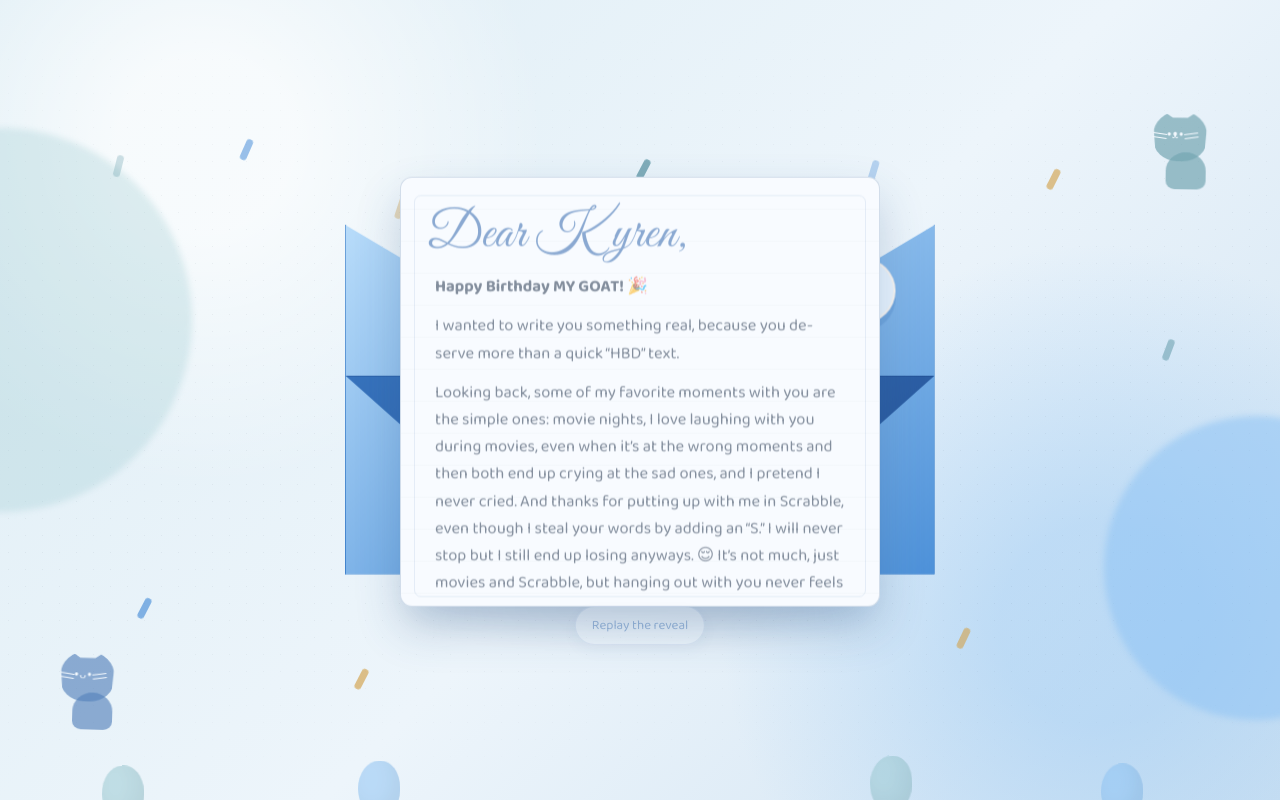
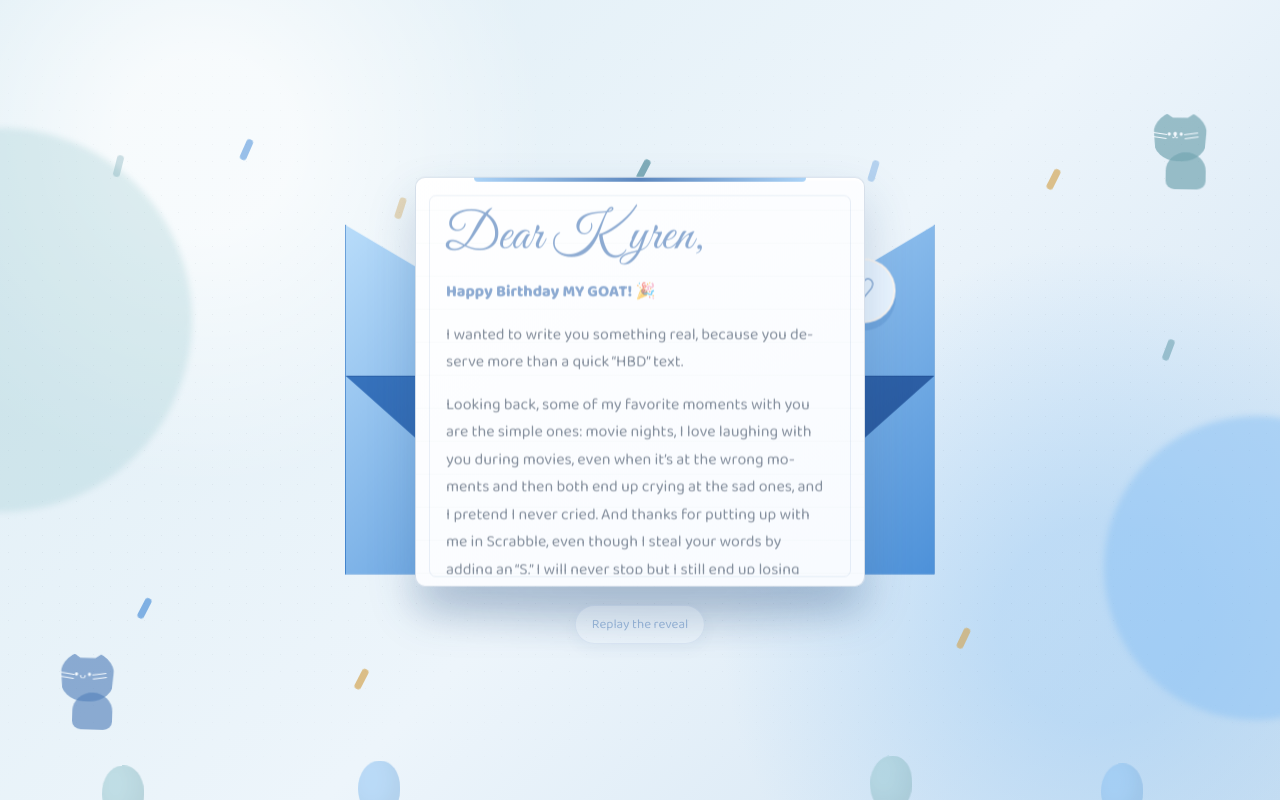
Before and after one commit to ZeeP-Coder/DeezNutz, a website: page frontend/pages/letter.html in a window 1280 px wide. Both pictures are taken after a click on the button "Open the birthday envelope". Drawn offline with Linux system fonts and the light colour scheme.

Commit message:
5th Commit - Final Product I guess

```diff
--- a/frontend/scripts/letter.js
+++ b/frontend/scripts/letter.js
@@ -3,9 +3,35 @@ const openHint = document.getElementById('openHint');
 const resetButton = document.getElementById('resetButton');
 let replayTimer;
 
+const playOpenSound = () => {
+  const AudioContext = window.AudioContext || window.webkitAudioContext;
+  if (!AudioContext) return;
+
+  const context = new AudioContext();
+  const gain = context.createGain();
+  const firstNote = context.createOscillator();
+  const secondNote = context.createOscillator();
+  const start = context.currentTime;
+
+  gain.gain.setValueAtTime(0.0001, start);
+  gain.gain.exponentialRampToValueAtTime(0.05, start + 0.03);
+  gain.gain.exponentialRampToValueAtTime(0.0001, start + 0.5);
+  firstNote.frequency.value = 392;
+  secondNote.frequency.value = 587.33;
+  firstNote.connect(gain);
+  secondNote.connect(gain);
+  gain.connect(context.destination);
+  firstNote.start(start);
+  secondNote.start(start + 0.12);
+  firstNote.stop(start + 0.24);
+  secondNote.stop(start + 0.5);
+  window.setTimeout(() => context.close(), 700);
+};
+
 const openEnvelope = () => {
   if (envelope.classList.contains('is-open')) return;
 
+  playOpenSound();
   envelope.classList.add('is-open');
   envelope.setAttribute('aria-expanded', 'true');
   openHint.setAttribute('aria-hidden', 'true');
--- a/frontend/styles/letter.css
+++ b/frontend/styles/letter.css
@@ -288,14 +288,14 @@ body {
   position: absolute;
   left: 50%;
   top: 0;
-  width: min(72vw, 480px);
-  height: min(72vw, 430px);
+  width: min(69vw, 450px);
+  height: min(72vw, 410px);
   min-height: 300px;
   max-height: 68vh;
   border: 1px solid rgba(59, 101, 151, 0.2);
-  border-radius: 12px;
-  background: var(--cream);
-  box-shadow: 0 22px 45px rgba(40, 83, 132, 0.24);
+  border-radius: 10px;
+  background: linear-gradient(145deg, #ffffff 0%, var(--cream) 100%);
+  box-shadow: 0 24px 48px rgba(40, 83, 132, 0.22), 0 3px 0 rgba(255, 255, 255, 0.9) inset;
   transform-origin: top center;
   transform: translate(-50%, 88px) scale(0.82, 0.16);
   transform-style: preserve-3d;
@@ -309,8 +309,21 @@ body {
   position: absolute;
   inset: 0;
   pointer-events: none;
-  opacity: 0.42;
-  background: repeating-linear-gradient(to bottom, transparent 0 31px, rgba(79, 141, 135, 0.13) 32px);
+  opacity: 0.34;
+  background: repeating-linear-gradient(to bottom, transparent 0 32px, rgba(79, 141, 156, 0.13) 33px);
+}
+
+.paper-letter::before {
+  content: "";
+  position: absolute;
+  top: 0;
+  left: 13%;
+  right: 13%;
+  height: 4px;
+  border-radius: 0 0 999px 999px;
+  background: linear-gradient(90deg, var(--blue-300), var(--blue-700), var(--blue-300));
+  opacity: 0.75;
+  z-index: 2;
 }
 
 .envelope.is-open .envelope-top {
@@ -327,7 +340,7 @@ body {
   display: flex;
   flex-direction: column;
   height: 100%;
-  padding: 20px 26px 12px;
+  padding: 24px 28px 16px;
   opacity: 0;
 }
 
@@ -346,11 +359,11 @@ body {
 .letter-salutation {
   position: relative;
   z-index: 1;
-  margin: 7px 0 0;
+  margin: 5px 0 0;
   flex-shrink: 0;
   color: var(--blue-700);
   font-family: 'Great Vibes', cursive;
-  font-size: clamp(2.4rem, 4vw, 3.8rem);
+  font-size: clamp(2.3rem, 4vw, 3.5rem);
   font-weight: 400;
   line-height: 1;
 }
@@ -358,11 +371,11 @@ body {
 .letter-message {
   position: relative;
   z-index: 1;
-  margin-top: 13px;
-  padding: 0 8px 8px;
+  margin-top: 16px;
+  padding: 0 10px 10px 2px;
   color: var(--ink);
-  font-size: 1.03rem;
-  line-height: 1.65;
+  font-size: 1rem;
+  line-height: 1.72;
   flex: 1;
   min-height: 0;
   overflow-y: auto;
@@ -388,7 +401,12 @@ body {
 }
 
 .letter-message p {
-  margin: 0 0 12px;
+  margin: 0 0 15px;
+}
+
+.letter-message strong {
+  color: var(--blue-700);
+  font-weight: 800;
 }
 
 .letter-placeholder {
@@ -423,7 +441,7 @@ body {
 .reset-button {
   position: absolute;
   left: 50%;
-  bottom: 2%;
+  top: calc(50% + 205px);
   border: 1px solid rgba(37, 94, 168, 0.22);
   border-radius: 999px;
   padding: 8px 16px;
@@ -530,13 +548,17 @@ body {
   }
 
   .paper-letter {
-    width: 78vw;
-    height: min(64vh, 430px);
+    width: 82vw;
+    height: min(64vh, 410px);
     min-height: 300px;
   }
 
+  .reset-button {
+    top: calc(50% + 250px);
+  }
+
   .letter-inner {
-    padding: 17px 18px 9px;
+    padding: 20px 20px 12px;
   }
 
   .letter-message {
```
Also changed, not shown: frontend/pages/landing.html (+1 -1 lines), frontend/scripts/landing.js (+23 -0 lines), frontend/styles/landing.css (+10 -0 lines).
